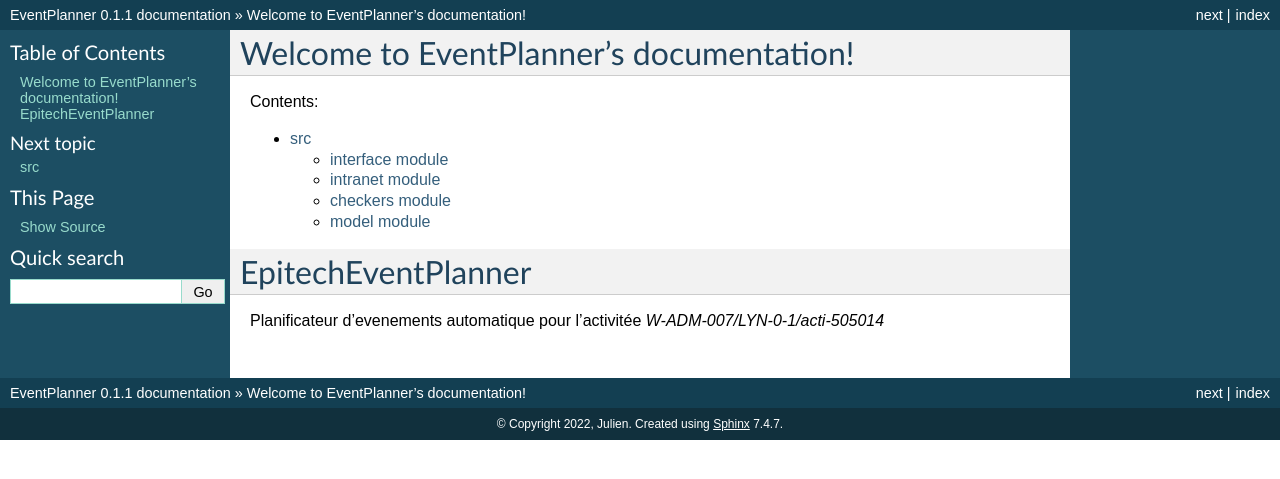
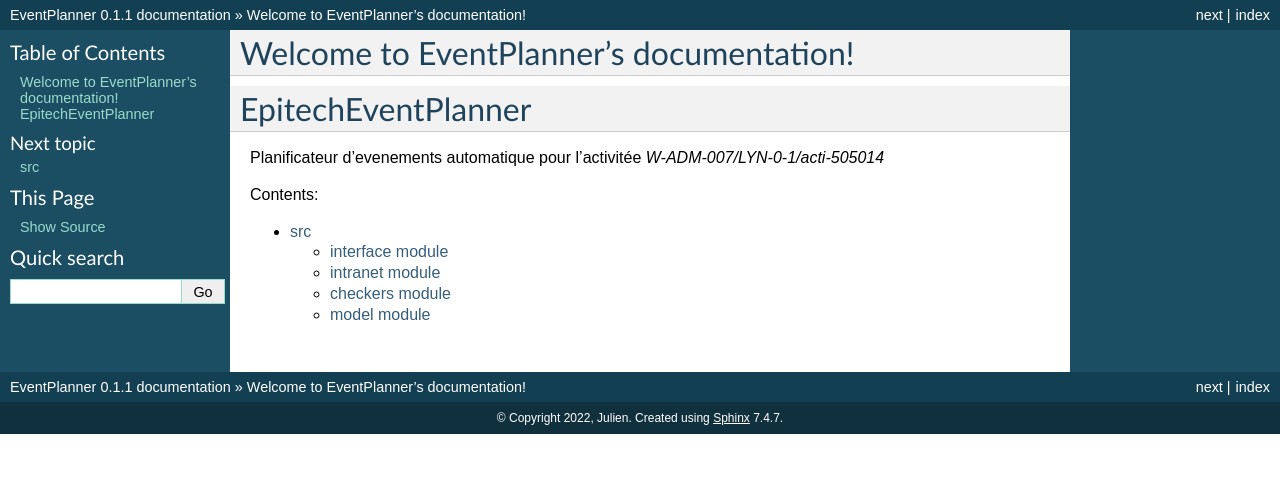
Before and after one commit to JulienAldon/EEPlanner, a Sphinx documentation site: the page built from docs/source/index.rst, in a window 1280 px wide. Shown: the top 479 px of the page. Built offline with Sphinx 7.4.7, drawn with Linux system fonts in a browser that asks for light colours.

Commit message:
Fix doc title

```diff
--- a/docs/source/index.rst
+++ b/docs/source/index.rst
@@ -6,13 +6,13 @@
 Welcome to EventPlanner's documentation!
 ========================================
 
+EpitechEventPlanner
+===================
+Planificateur d'evenements automatique pour l'activitée `W-ADM-007/LYN-0-1/acti-505014`
+
+
 .. toctree::
    :maxdepth: 2
    :caption: Contents:
 
    modules
-
-
-EpitechEventPlanner
-===================
-Planificateur d'evenements automatique pour l'activitée `W-ADM-007/LYN-0-1/acti-505014`
```
